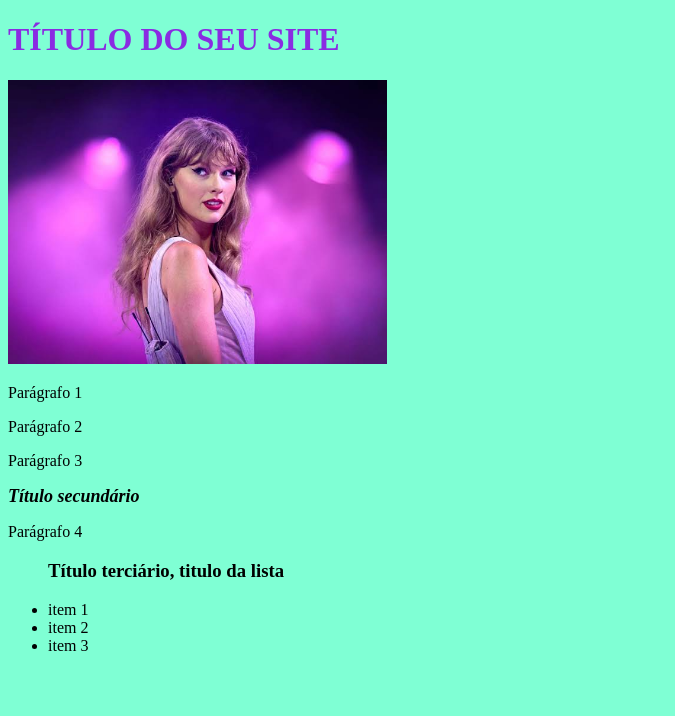
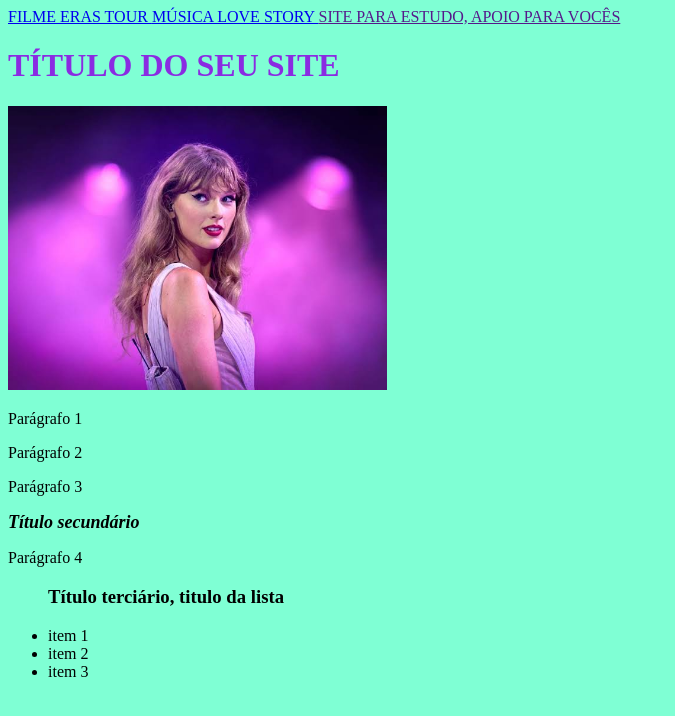
Before and after one commit to IsabelaHaddad/2B, a plain HTML site: page index.html in a window 1280 px wide. Shown: the whole page, without its empty margins (0-675 px from the left). Drawn offline with Linux system fonts and the light colour scheme.

Commit message:
Update index.html

```diff
--- a/index.html
+++ b/index.html
@@ -7,6 +7,11 @@
     <title>TAYLOR SWIFT</title>
 </head>
 <body>
+    <header>
+       <a href="https://www.adorocinema.com/filmes/filme-319695/"> FILME ERAS TOUR </a>
+        <a href="https://www.youtube.com/watch?v=e7yg0A-PCTI"> MÚSICA LOVE STORY </a>
+        <a href=""> SITE PARA ESTUDO, APOIO PARA VOCÊS </a>
+    </header>
     <h1> TÍTULO DO SEU SITE </h1>
     <img class="imagem" src="images.jpeg">
     <p> Parágrafo 1</p>
```
